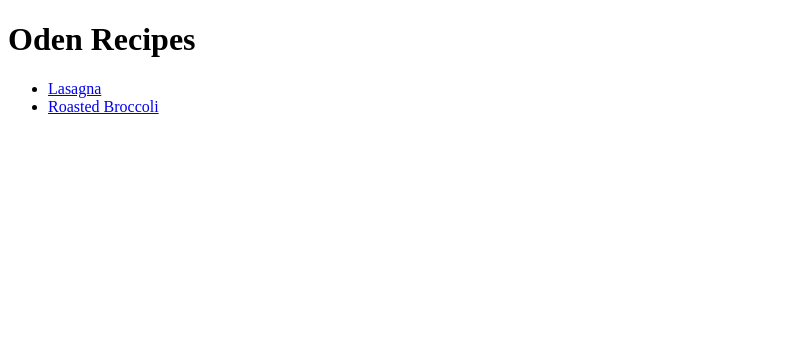
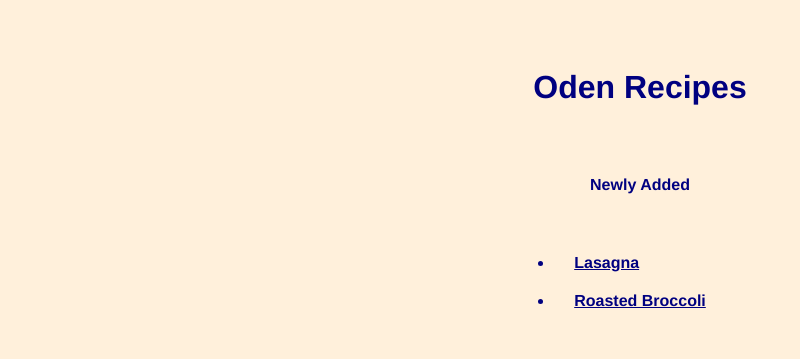
Before and after one commit to pjdre/odin-recipes, a plain HTML site: page index.html in a window 1280 px wide. Shown: the whole page, without its empty margins (0-800 px from the left). Drawn offline with Linux system fonts and the light colour scheme.

Commit message:
Created a css stylesheet

```diff
--- a/index.html
+++ b/index.html
@@ -3,14 +3,18 @@
 <head>
     <meta charset="UTF-8">
     <title>Odin Recipes</title>
+    <link rel="stylesheet" href="style.css">
 </head>
 
 <body>
+    <div class="homepage">
     <h1>Oden Recipes</h1>
-    <ul>
+    <h2 class="newadd"`>Newly Added</h2>
+    <ul class="recipe_list">
         <li><a href="recipes/lasagna.html">Lasagna</a></li>
         <li><a href="recipes/roasted_broccoli.html">Roasted Broccoli</a></li>
     </ul>
+    </div>
 
 </body>
 </html>
--- /dev/null
+++ b/style.css
@@ -0,0 +1,35 @@
+* {
+    font-family: "DM Sans",Helvetica, Arial, sans-serif;
+    background-color:#fff0db;
+    padding: 10px;
+    color: navy;
+}
+
+h1 {
+    color: navy;
+}
+
+ul {
+    color:navy;
+    font-weight: bolder;
+}
+
+img {
+    width: 300px;
+    height: auto;
+}
+
+.homepage {
+    text-align: center;
+}
+
+.homepage ul {
+    display: inline-block;
+    text-align: left;
+}
+
+.newadd {
+    color: navy;
+    font-size: 16px;
+    margin-top: 50px;
+}
```
Also changed, not shown: recipes/lasagna.html (+1 -0 lines).
